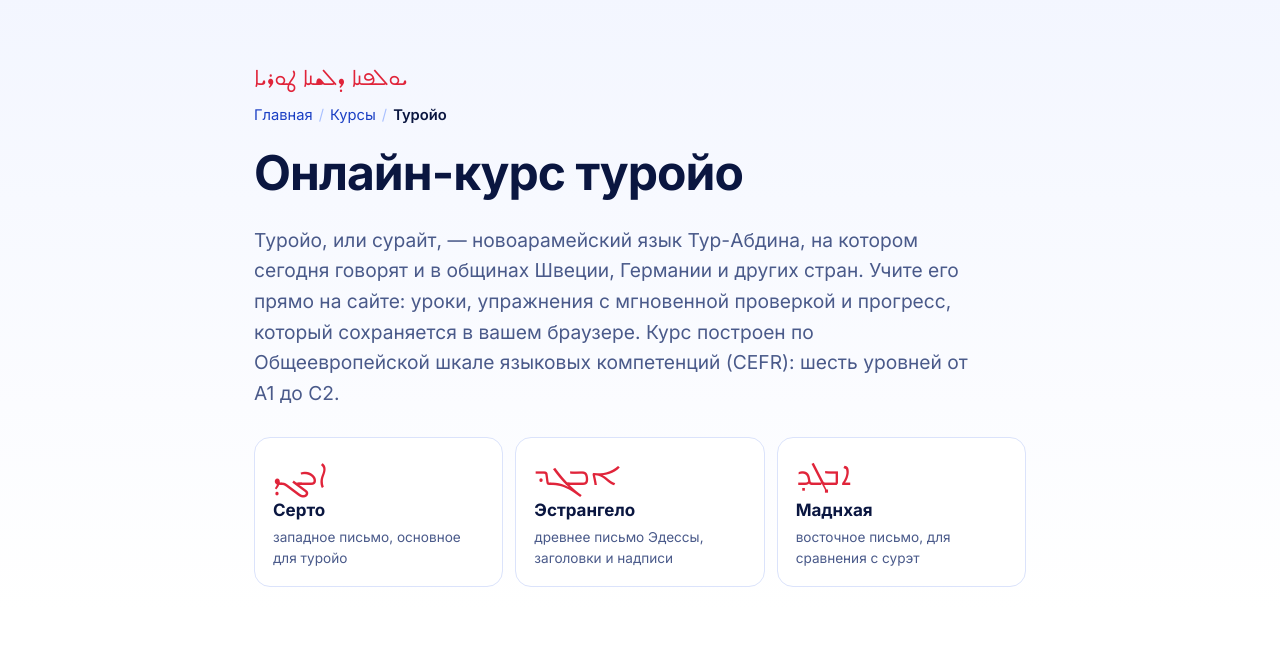
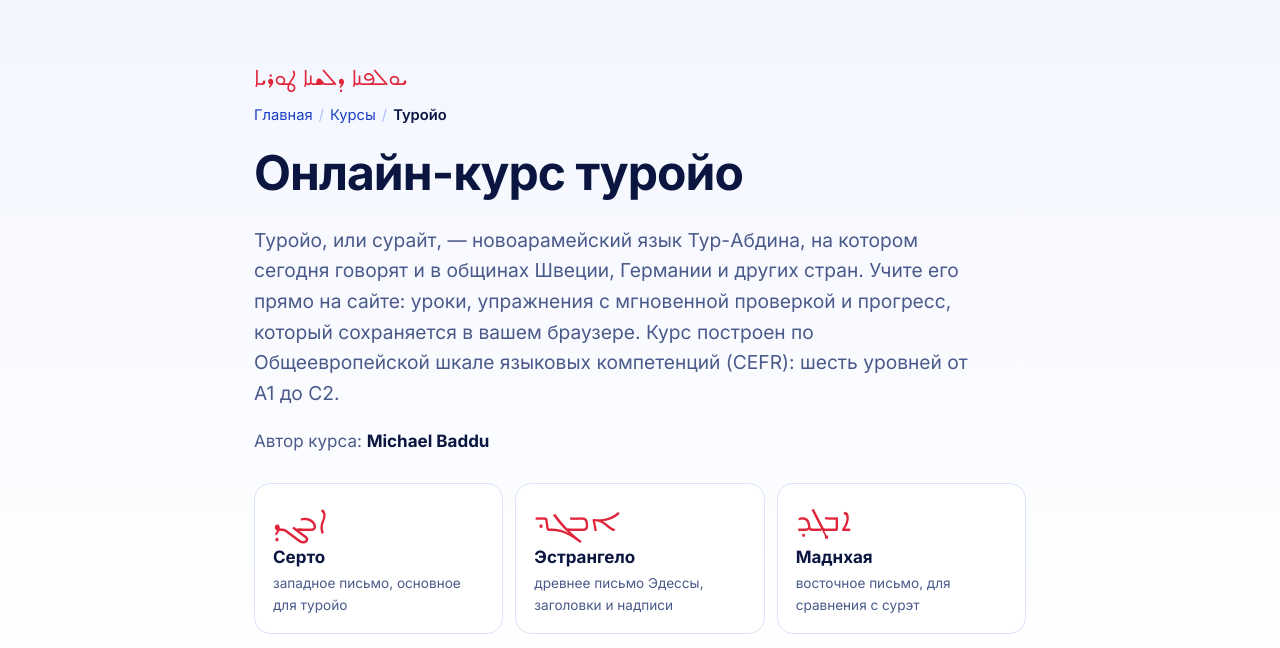
Before and after one commit to freemichael33-beta/madrashta, a plain HTML site: page ru/courses/turoyo/index.html in a window 1280 px wide. Shown: the part 78-726 px from the top of the page. Drawn offline with Linux system fonts and the light colour scheme.

Commit message:
Turoyo course: show Michael Baddu as course author on the page, in JSON-LD and on the certificate
Co-Authored-By: Claude Opus 5.5 <noreply@anthropic.com>
Claude-Session: https://claude.ai/code/session_019bzJ2reiqc4kz3EYf8xEJv

```diff
--- a/css/course.css
+++ b/css/course.css
@@ -173,3 +173,6 @@
 .cx-readings .cx-script { min-height: 40px; }
 .cx-notes { margin: 0 0 16px; padding-inline-start: 20px; max-width: 70ch; }
 .cx-notes li { margin-bottom: 6px; }
+.cx-author { margin: 0 0 16px; color: var(--muted); }
+.cx-author strong { color: var(--text); }
+.cx-cert-author { margin: 12px 0 0; font-weight: 600; }
--- a/js/course.js
+++ b/js/course.js
@@ -796,6 +796,7 @@
       cert.appendChild(el('p', 'cx-cert-name', state.name || '—'));
       cert.appendChild(el('p', null, 'успешно завершил(а) ' + (M.certCourse || 'онлайн-курс современного ассирийского языка') + ' уровня ' + level.code + ' (' + level.title.toLowerCase() + ') по шкале CEFR, включая чтение в письменностях эстрангело, серто и маднхая' + (M.certExtra ? ', ' + M.certExtra : '') + '.'));
       cert.appendChild(el('p', 'muted', 'Итоговый тест: ' + c.score + '% · ' + c.date));
+      if (M.author) cert.appendChild(el('p', 'cx-cert-author', 'Автор курса: ' + M.author));
     }
     form.addEventListener('submit', function (e) { e.preventDefault(); state.name = input.value.trim().slice(0, 80); save(); draw(); });
     draw();
--- a/js/turoyo-data.js
+++ b/js/turoyo-data.js
@@ -9,6 +9,7 @@
   vowels are taught separately.
   Reading: tr = Latin (common Turoyo Latin spelling), cy = Cyrillic.
   Spelling in Syriac script follows the usual etymological (Classical) spelling.
+  Course author: Michael Baddu.
   All Turoyo vocabulary here must be checked by a native speaker before release.
 */
 window.COURSE_DATA = (function () {
@@ -20,7 +21,8 @@ window.COURSE_DATA = (function () {
     exportName: 'madrashta-turoyo-progress.json',
     certOrg: 'Школа современного ассирийского языка',
     certCourse: 'онлайн-курс языка туройо',
-    courseName: 'Туройо'
+    courseName: 'Туройо',
+    author: 'Michael Baddu'
   };
 
   // 22 letters with West Syriac names. join: false = does not connect to the left.
--- a/ru/courses/turoyo/index.html
+++ b/ru/courses/turoyo/index.html
@@ -5,6 +5,7 @@
   <meta name="viewport" content="width=device-width, initial-scale=1">
   <title>Онлайн-курс туройо | Школа современного ассирийского языка</title>
   <meta name="description" content="Бесплатный интерактивный курс туройо (сурайт), новоарамейского языка Тур-Абдина, по уровням CEFR A1–C2: письмо серто, а также эстрангело и маднхая, западные огласовки, лексика, упражнения с проверкой и сохранением прогресса.">
+  <meta name="author" content="Michael Baddu">
   <meta name="robots" content="index, follow, max-image-preview:large, max-snippet:-1">
   <meta name="theme-color" content="#1F4FE0">
   <meta name="referrer" content="strict-origin-when-cross-origin">
@@ -36,7 +37,7 @@
   <script src="../../../js/app.js" defer></script>
   <script src="../../../js/turoyo-data.js" defer></script>
   <script src="../../../js/course.js" defer></script>
-  <script type="application/ld+json">{"@context":"https://schema.org","@type":"Course","name":"Онлайн-курс туройо","description":"Бесплатный интерактивный курс туройо (сурайт), новоарамейского языка Тур-Абдина, по уровням CEFR A1–C2: письмо серто, а также эстрангело и маднхая, западные огласовки, лексика, упражнения с проверкой и сохранением прогресса.","inLanguage":"ru","url":"https://www.example.org/ru/courses/turoyo","isAccessibleForFree":true,"educationalLevel":"CEFR A1–C2","teaches":"Turoyo (Surayt), Syriac alphabet: Serto, Estrangela, Madnhaya","provider":{"@type":"EducationalOrganization","name":"Школа современного ассирийского языка","url":"https://www.example.org/"},"hasCourseInstance":{"@type":"CourseInstance","courseMode":"online","courseWorkload":"PT10H"}}</script>
+  <script type="application/ld+json">{"@context":"https://schema.org","@type":"Course","name":"Онлайн-курс туройо","description":"Бесплатный интерактивный курс туройо (сурайт), новоарамейского языка Тур-Абдина, по уровням CEFR A1–C2: письмо серто, а также эстрангело и маднхая, западные огласовки, лексика, упражнения с проверкой и сохранением прогресса.","inLanguage":"ru","url":"https://www.example.org/ru/courses/turoyo","isAccessibleForFree":true,"author":{"@type":"Person","name":"Michael Baddu"},"educationalLevel":"CEFR A1–C2","teaches":"Turoyo (Surayt), Syriac alphabet: Serto, Estrangela, Madnhaya","provider":{"@type":"EducationalOrganization","name":"Школа современного ассирийского языка","url":"https://www.example.org/"},"hasCourseInstance":{"@type":"CourseInstance","courseMode":"online","courseWorkload":"PT10H"}}</script>
 </head>
 <body class="lang-ru">
 <a class="skip-link" href="#main">Перейти к содержимому</a>
@@ -116,6 +117,7 @@
     </nav>
     <h1>Онлайн-курс туройо</h1>
     <p class="lead">Туройо, или сурайт, — новоарамейский язык Тур-Абдина, на котором сегодня говорят и в общинах Швеции, Германии и других стран. Учите его прямо на сайте: уроки, упражнения с мгновенной проверкой и прогресс, который сохраняется в вашем браузере. Курс построен по Общеевропейской шкале языковых компетенций (CEFR): шесть уровней от A1 до C2.</p>
+    <p class="cx-author">Автор курса: <strong>Michael Baddu</strong></p>
     <ul class="cx-scripts-intro">
       <li><span lang="syr" dir="rtl" class="syr s-serto">ܐܒܓܕ</span><strong>Серто</strong><span>западное письмо, основное для туройо</span></li>
       <li><span lang="syr" dir="rtl" class="syr s-estrangela">ܐܒܓܕ</span><strong>Эстрангело</strong><span>древнее письмо Эдессы, заголовки и надписи</span></li>
```
